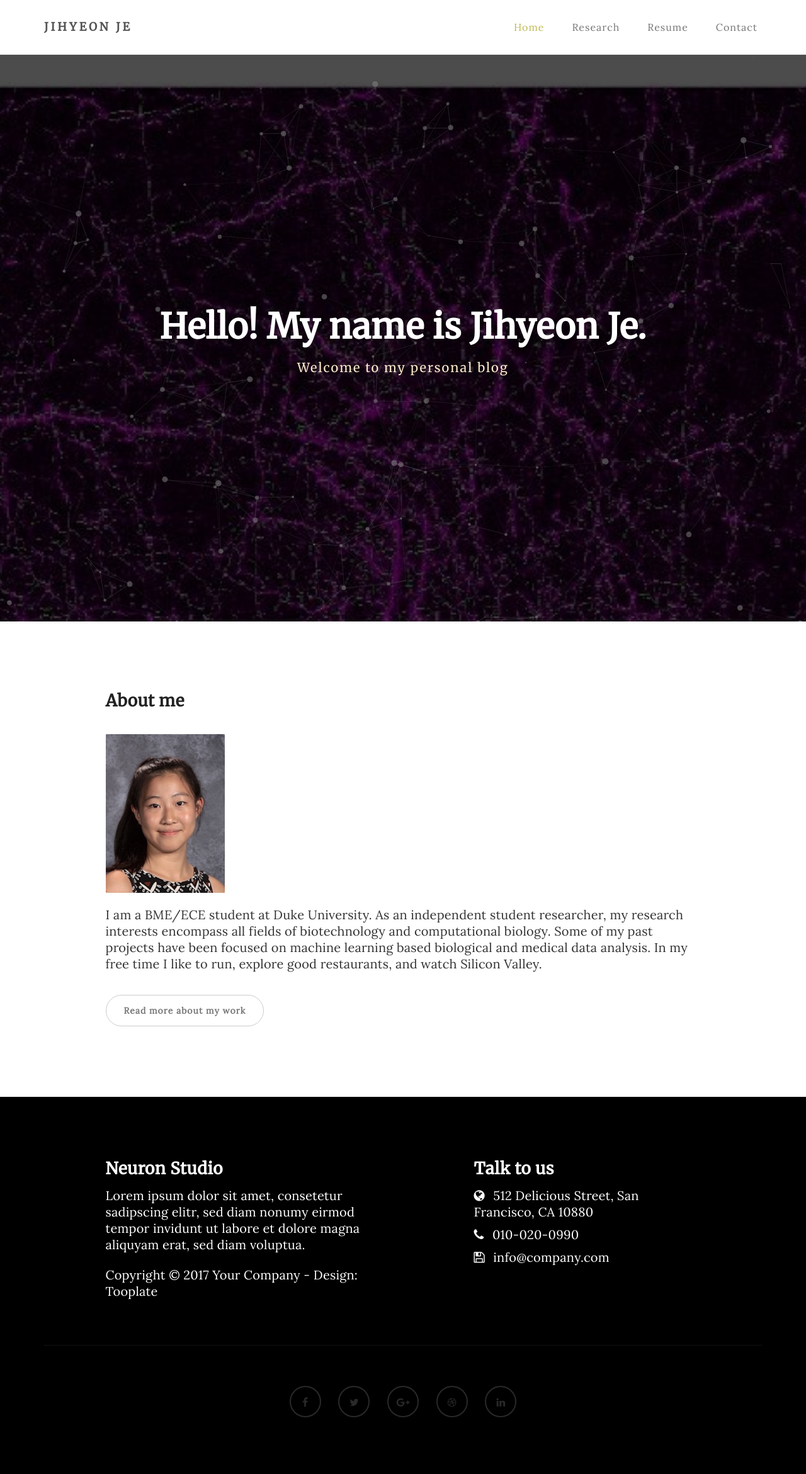
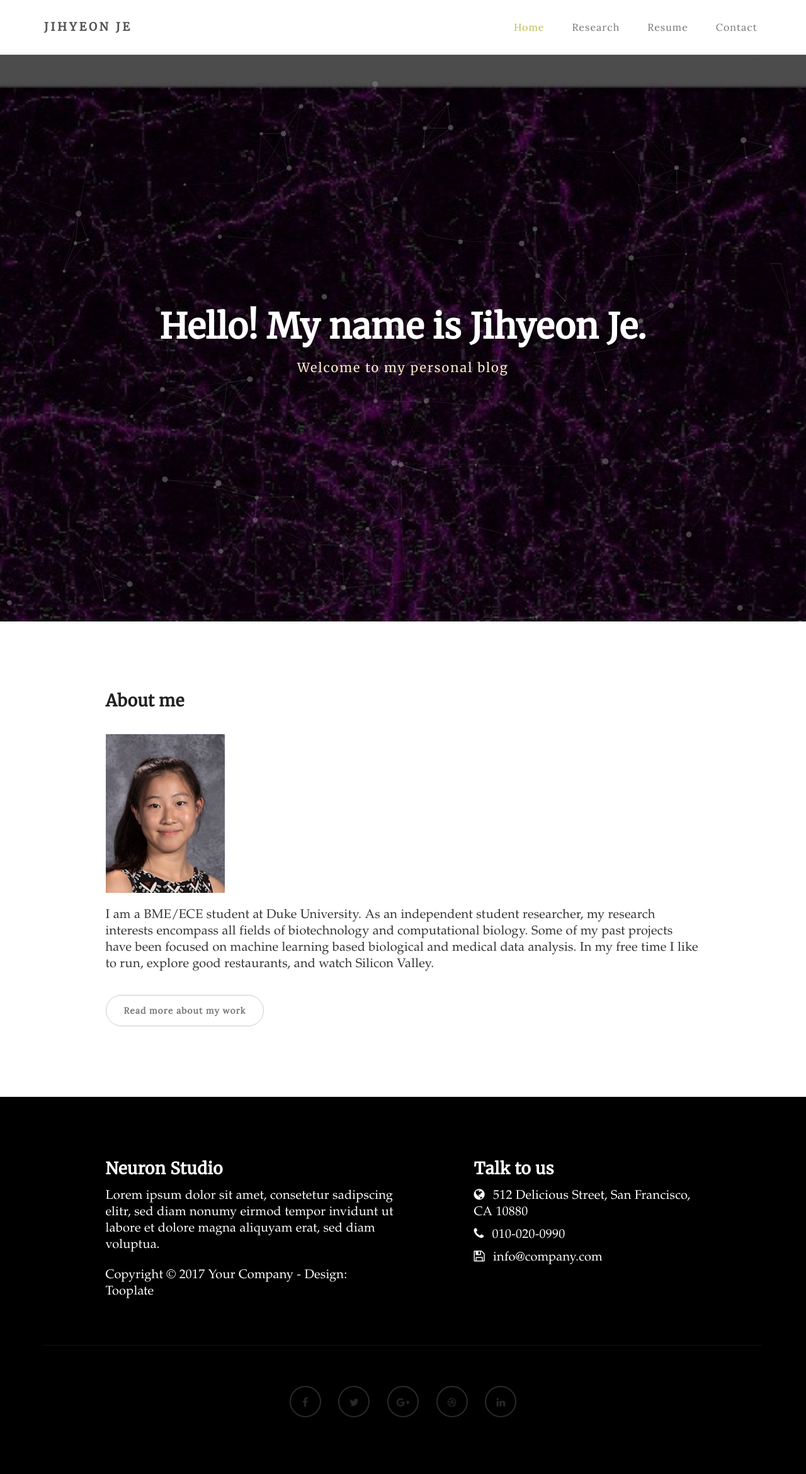
Before and after one commit to rpraka/JihyeonJe.com, a Jekyll site: the page index.html, which Jekyll copies as it is, in a window 1280 px wide. Shown: the whole page at 63% size. Built offline with Jekyll 4.4.1, drawn with Linux system fonts in a browser that asks for light colours.

Commit message:
Update style.css

```diff
--- a/css/style.css
+++ b/css/style.css
@@ -52,6 +52,7 @@ h4 {
 }
 
 p {
+    font-family: "garamond";
     font-size: 20px;
     font-weight: 300;
     line-height: 26px;
```
